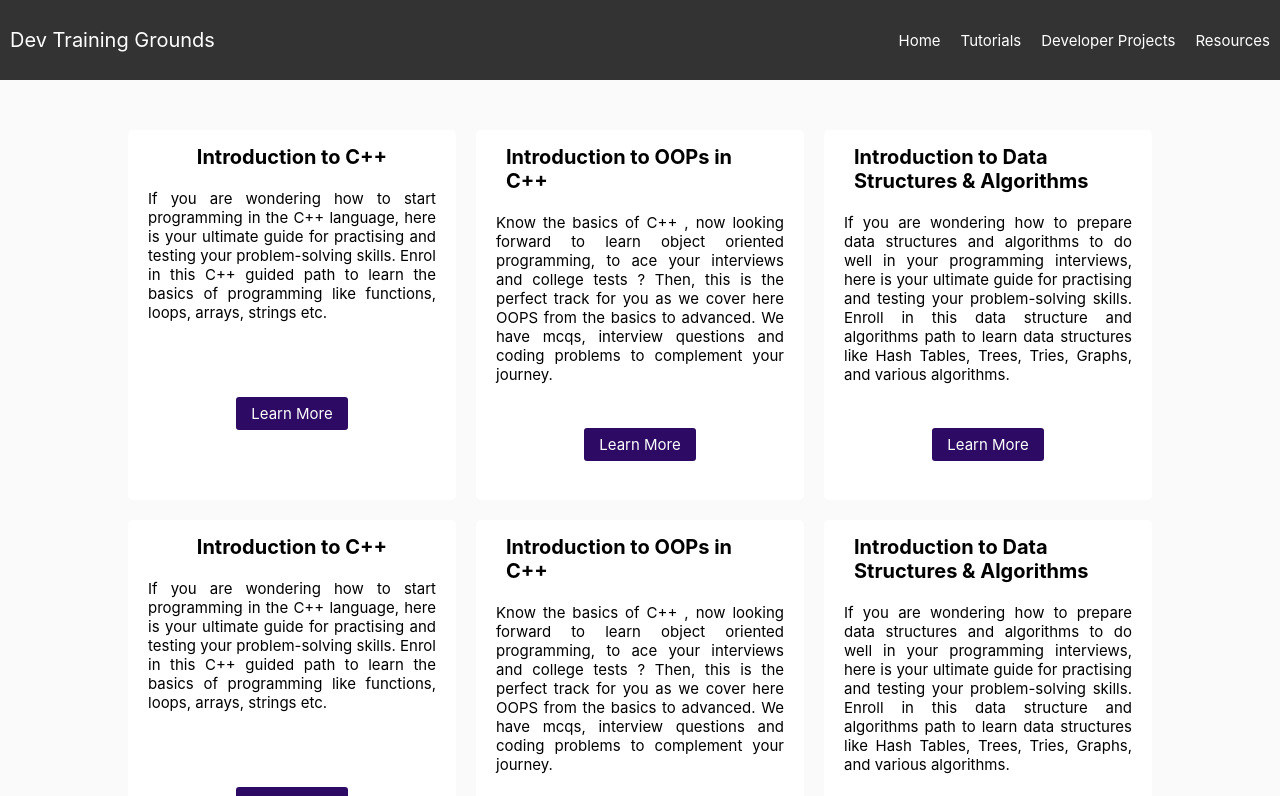
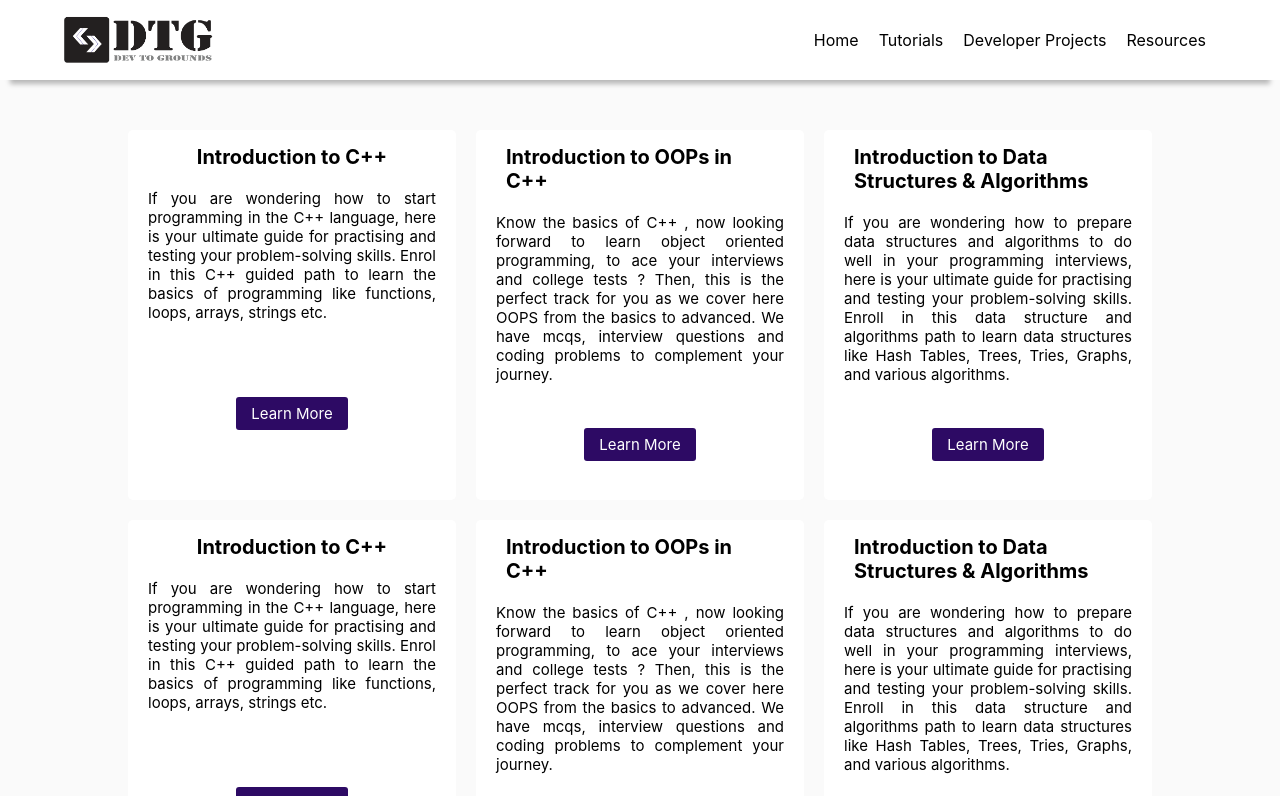
Before and after one commit to TimA314/dev-training-ground, a React (Create React App) app: page /tutorial in a window 1280 px wide. Shown: the top 796 px of the page. Built offline with nearby package versions, Linux system fonts and the light colour scheme.

Commit message:
Modification in Navbar and Logo added

```diff
--- a/src/css/GettingStarted.css
+++ b/src/css/GettingStarted.css
@@ -24,7 +24,7 @@
     height: 100%;
     object-fit: contain;
 }
-li {
+.steps__container > ol li {
     font-size: 20px;
     margin-top: 15px;
 }
--- a/src/navbar/Navbar.css
+++ b/src/navbar/Navbar.css
@@ -2,50 +2,54 @@
     width: 100vw;
     height: 10vh;
     display: flex;
+    align-items: center;
     justify-content: center;
-    background-color: rgba(0, 0, 0, 0.8);
+    background: #fff;
     max-width: 100%;
+    box-shadow: 0px 14px 5px -10px rgba(0,0,0,0.27);
+    -webkit-box-shadow: 0px 14px 5px -10px rgba(0,0,0,0.27);
+    -moz-box-shadow: 0px 14px 5px -10px rgba(0,0,0,0.27);
+    z-index: 10;
+    position: relative;
 }
 
 .navbar {
+    position: absolute;
     max-width: 1500px;
-    width: 100%;
+    width: 90%;
     display: flex;
     align-items: center;
     justify-content: space-between;
+    height: 100%;
 }
 
 .navbar-logo {
-    font-size: 20px;
-    display: flex;
-    align-items: center;
-    margin: 0 10px;
-    color: white;
+    width: 150px;
+    height: 80%;
+}
+.navbar-logo >img{
+    width: 100%;
+    height: 100%;
+    object-fit: contain;
 }
 
 .navbar ul {
     list-style: none;
     display: flex;
     align-items: center;
+    justify-content: center;
     height: 100%;
 }
 
-.navbar ul a{
+.navbar > ul a {
     text-decoration: none;
-    height: 100%;
+    padding: 7px 10px;
+    color: black;
+    transition: all 0.25s ease-in-out;
+    border-radius: 3px;
 }
 
-.navbar ul li {
-    font-size: 15px;
-    color: white;
-    cursor: pointer;
-    height: 100%;
-    display: flex;
-    align-items: center;
-    padding: 0 10px;
-    margin-top: 0;
+.navbar ul a:hover {
+    background-color: #000000;
+    color: #fff;
 }
-
-.navbar ul li:hover {
-    background-color: black;
-}
--- a/src/navbar/Navbar.js
+++ b/src/navbar/Navbar.js
@@ -1,5 +1,5 @@
 import React from "react";
-
+import Logo from "../assets/images/logo.png";
 import Dropdown from "./dropdown/Dropdown";
 import "./Navbar.css";
 
@@ -7,19 +7,27 @@ const Navbar = () => {
   return (
     <div className="navbar-container">
       <div className="navbar">
-        <div className="navbar-logo">Dev Training Grounds</div>
+        <a href="/">
+          <div className="navbar-logo">
+            <img src={Logo} />
+          </div>
+        </a>
         <ul>
           <a href="/"> <li>Home</li> </a>
           <a href="/tutorial"> <li>Tutorials</li> </a>
+          <a>
             <li>
               <Dropdown
                 title="Developer Projects"
                 items={["First", "Second", "Third"]}
               />
             </li>
+          </a>
+          <a>
             <li>
               <Dropdown title="Resources" items={["First", "Second", "Third"]} />
             </li>
+          </a>
         </ul>
       </div>
     </div>
--- a/src/navbar/dropdown/Dropdown.css
+++ b/src/navbar/dropdown/Dropdown.css
@@ -1,6 +1,7 @@
 .dropdown-container {
   height: 100%;
   position: relative;
+  cursor: pointer;
 }
 
 .dropdown-title {
@@ -11,15 +12,20 @@
 
 .dropdown-list {
   display: none;
+  width: 100%;
 }
-
+.dropdown-item{
+  border-bottom: 1px solid #fff;
+  margin: 0;
+  border-radius: 3px;
+  font-size: 14px;
+}
 .dropdown-container:hover .dropdown-list {
   display: block;
   z-index: 1;
   background-color: rgba(0, 0, 0, 0.8);
   color: white;
   position: absolute;
-  right: -10px;
 }
 
 .dropdown-list div {
--- a/src/navbar/dropdown/Dropdown.js
+++ b/src/navbar/dropdown/Dropdown.js
@@ -7,7 +7,7 @@ const Dropdown = ({ title, items }) => {
       <div className="dropdown-title">{title}</div>
       <div className="dropdown-list">
         {items.map((item, i) => (
-          <div key={i}>{item}</div>
+          <div className="dropdown-item" key={i}>{item}</div>
         ))}
       </div>
     </div>
```
Also changed, not shown: src/assets/images/logo.png (added). Lines whose indentation alone changed are shown as unchanged.
